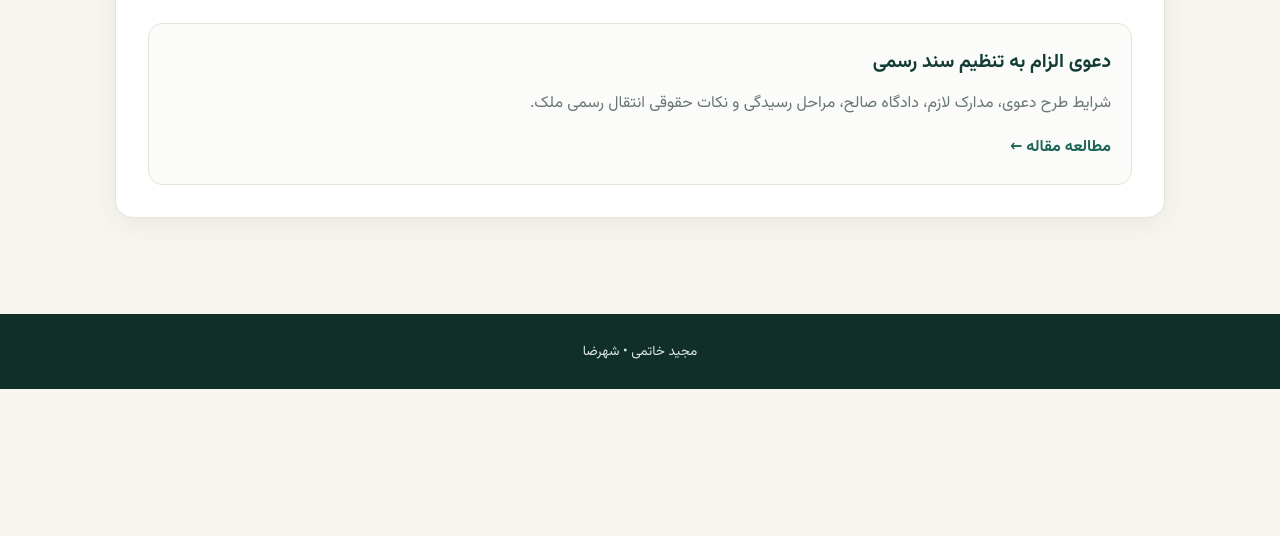
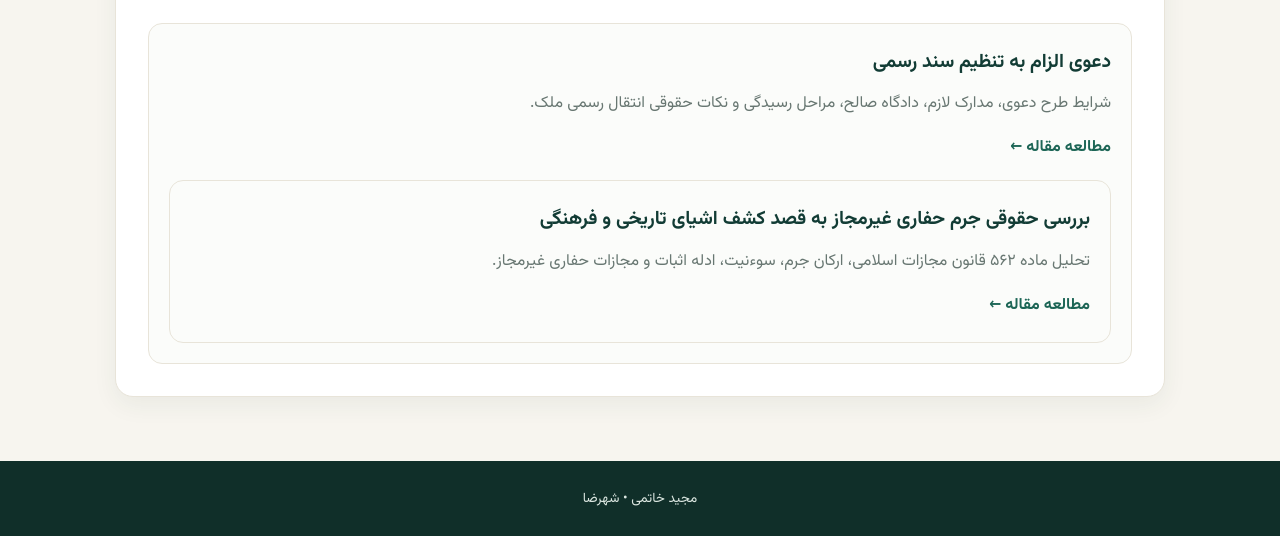
Before and after one commit to majidkhatamii-prog/majid-khatami-site, a plain HTML site: page articles.html in a window 1280 px wide. Shown: the part 279-815 px from the top of the page. Drawn offline with Linux system fonts and the light colour scheme.

Commit message:
List new article about unauthorized historical excavation

```diff
--- a/articles.html
+++ b/articles.html
@@ -36,6 +36,11 @@ footer{background:#102f29;color:#dce7e1;text-align:center;padding:24px 12px;font
 <h2 style="margin:0 0 8px;font-size:1.2rem;line-height:1.9"><a href="elzam-be-tanzim-sanad-rasmi.html" style="color:var(--green);text-decoration:none">دعوی الزام به تنظیم سند رسمی</a></h2>
 <p class="muted">شرایط طرح دعوی، مدارک لازم، دادگاه صالح، مراحل رسیدگی و نکات حقوقی انتقال رسمی ملک.</p>
 <a href="elzam-be-tanzim-sanad-rasmi.html" style="display:inline-block;margin-top:12px;color:var(--green2);font-weight:700;text-decoration:none">مطالعه مقاله ←</a>
+<div style="margin-top:16px;padding:20px;border:1px solid var(--line);border-radius:14px;background:#fbfcfa">
+<h2 style="margin:0 0 8px;font-size:1.2rem;line-height:1.9"><a href="hefari-gheyremojaz-asar-tarikhi.html" style="color:var(--green);text-decoration:none">بررسی حقوقی جرم حفاری غیرمجاز به قصد کشف اشیای تاریخی و فرهنگی</a></h2>
+<p class="muted">تحلیل ماده ۵۶۲ قانون مجازات اسلامی، ارکان جرم، سوءنیت، ادله اثبات و مجازات حفاری غیرمجاز.</p>
+<a href="hefari-gheyremojaz-asar-tarikhi.html" style="display:inline-block;margin-top:12px;color:var(--green2);font-weight:700;text-decoration:none">مطالعه مقاله ←</a>
+</div>
 </div></section></div></main>
 <footer>مجید خاتمی • شهرضا</footer>
 </body>
```
